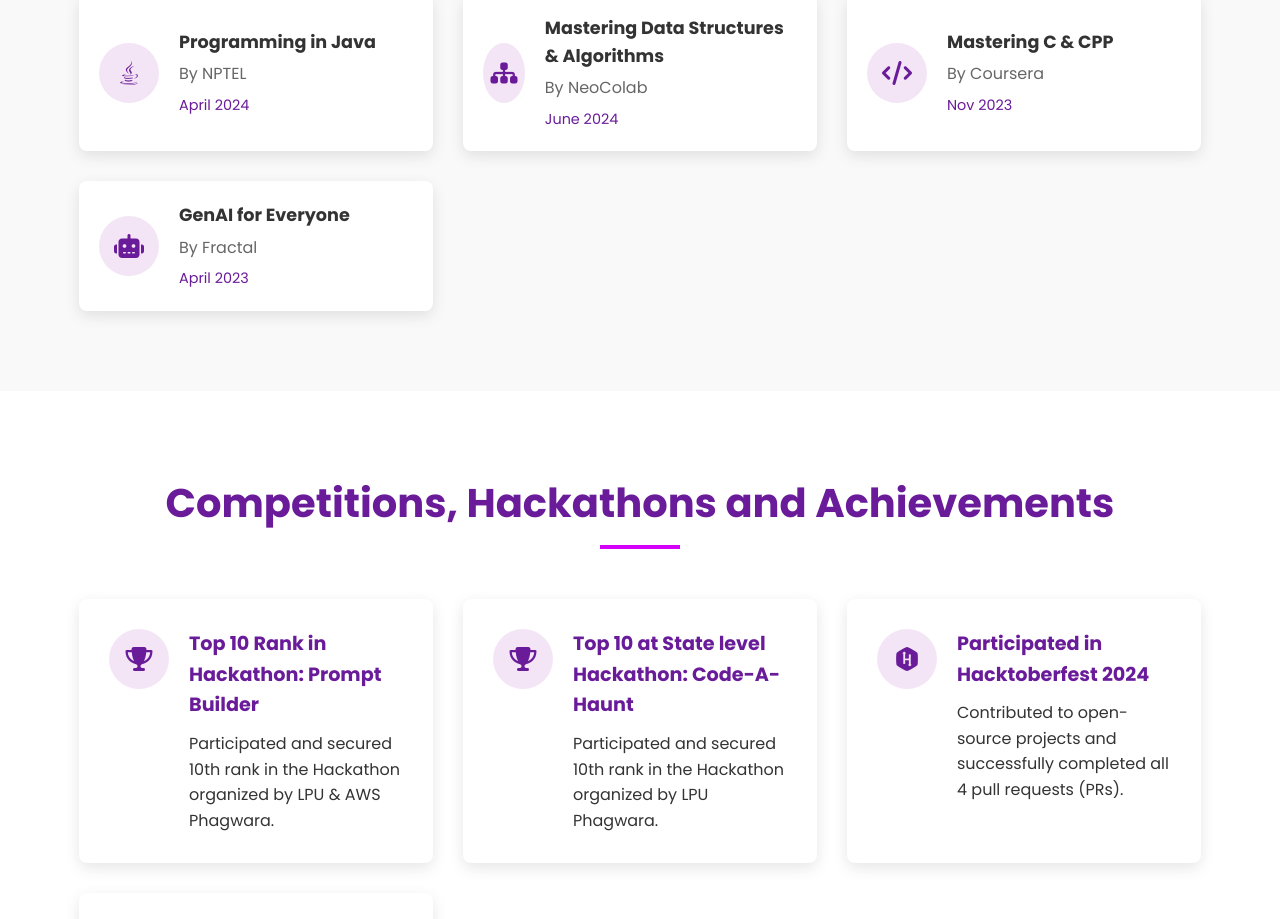
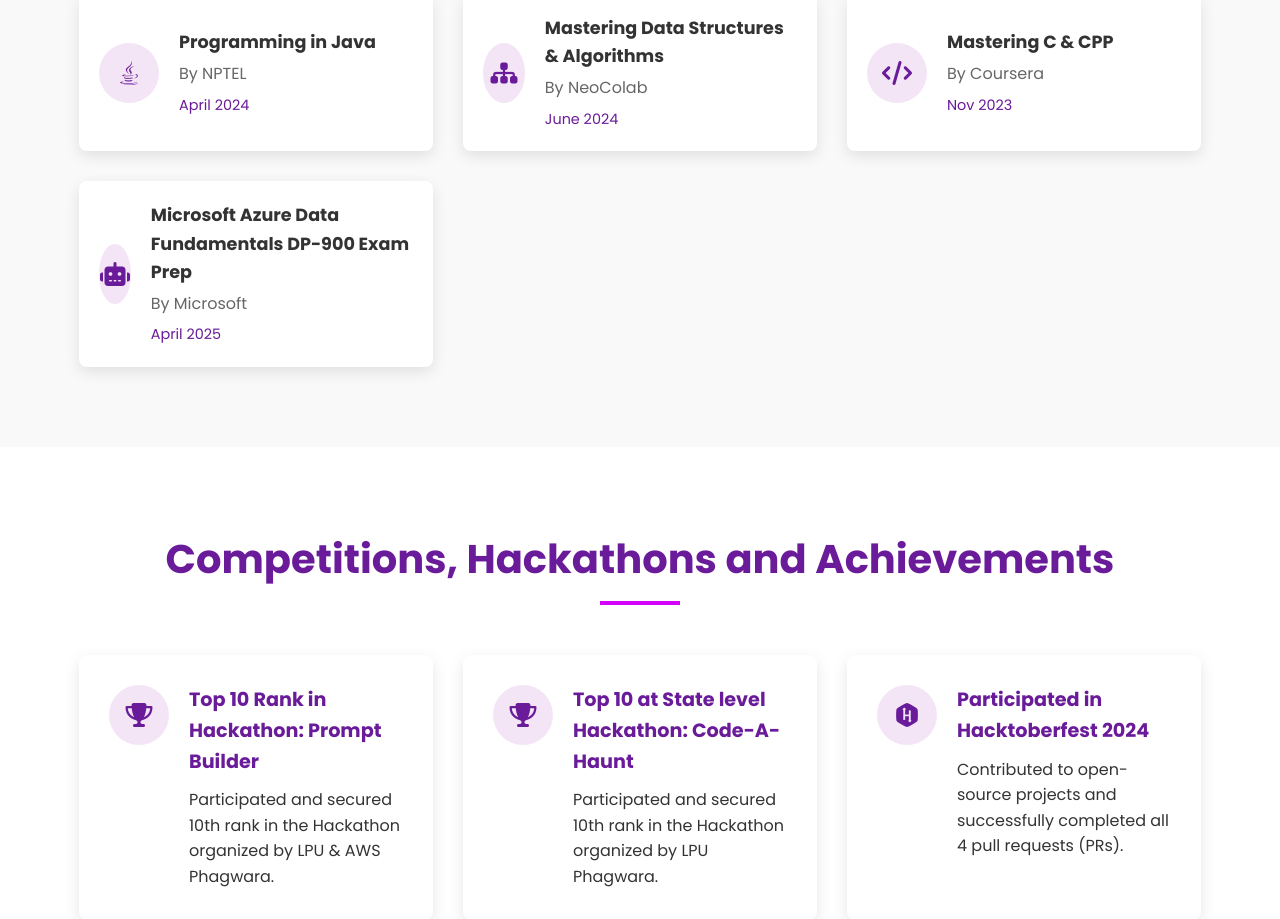
Before and after one commit to vaishnavirajj/vaishnavi-portfolio, a plain HTML site: page index.html in a window 1280 px wide. Shown: the part 3700-4619 px from the top of the page. Drawn offline with Linux system fonts and the light colour scheme.

Commit message:
initial commit

```diff
--- a/index.html
+++ b/index.html
@@ -339,7 +339,7 @@
             <span class="cert-date">June 2024</span>
         </div>
     </a>
-    <a href="/images/cpp-cert.png" target="_blank" class="cert-card">
+    <a href="https://i.postimg.cc/7hH1wz9M/image.png" target="_blank" class="cert-card">
         <div class="cert-icon"><i class="fas fa-code"></i></div>
         <div class="cert-info">
             <h3>Mastering C & CPP</h3>
@@ -347,12 +347,12 @@
             <span class="cert-date">Nov 2023</span>
         </div>
     </a>
-    <a href="/images/genai-cert.png" target="_blank" class="cert-card">
+    <a href="https://i.postimg.cc/dQ5rGLnp/image.png" target="_blank" class="cert-card">
         <div class="cert-icon"><i class="fas fa-robot"></i></div>
         <div class="cert-info">
-            <h3>GenAI for Everyone</h3>
-            <p>By Fractal</p>
-            <span class="cert-date">April 2023</span>
+            <h3>Microsoft Azure Data Fundamentals DP-900 Exam Prep</h3>
+            <p>By Microsoft</p>
+            <span class="cert-date">April 2025</span>
         </div>
     </a>
 </div>
```
